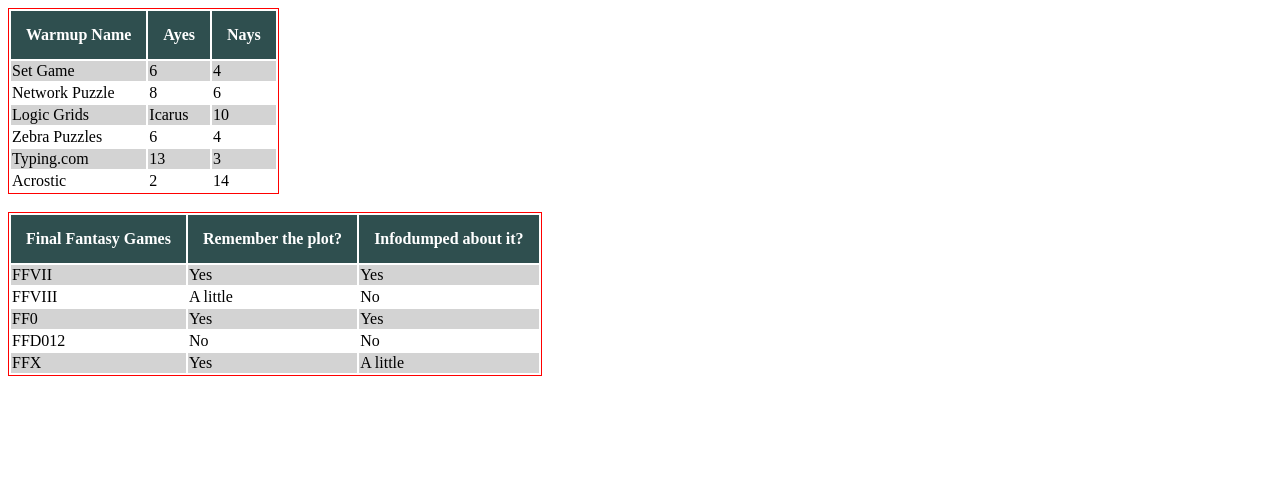
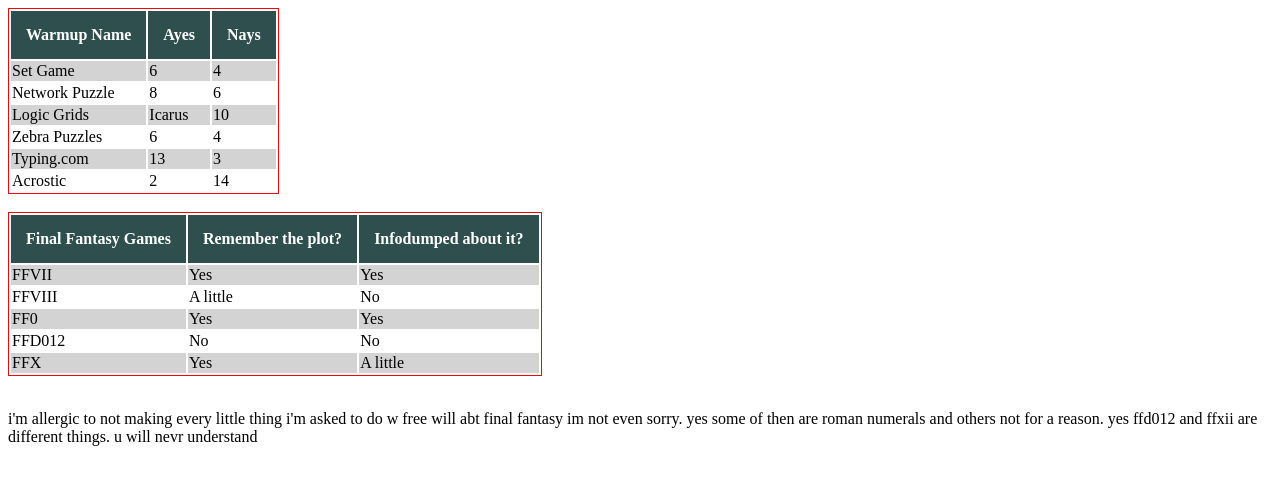
Before and after one commit to slqughterhqusee/html-tables, a plain HTML site: page index.html in a window 1280 px wide. Drawn offline with Linux system fonts and the light colour scheme.

Commit message:
finald my fantasy

```diff
--- a/index.html
+++ b/index.html
@@ -114,5 +114,9 @@
 
     </table>
 
+    <br>
+
+    <p>i'm allergic to not making every little thing i'm asked to do w free will abt final fantasy im not even sorry. yes some of then are roman numerals and others not for a reason. yes ffd012 and ffxii are different things. u will nevr understand</p>
+
 </body>
 </html>
```
